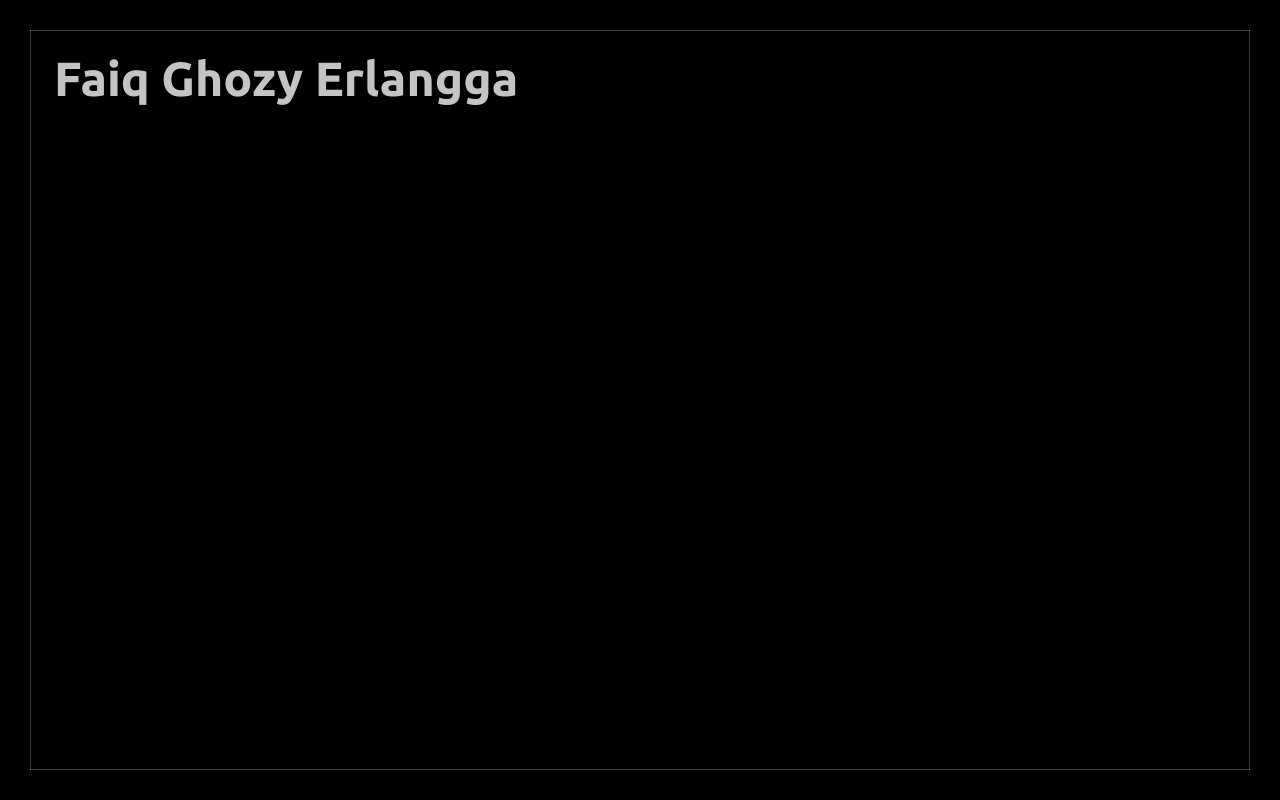
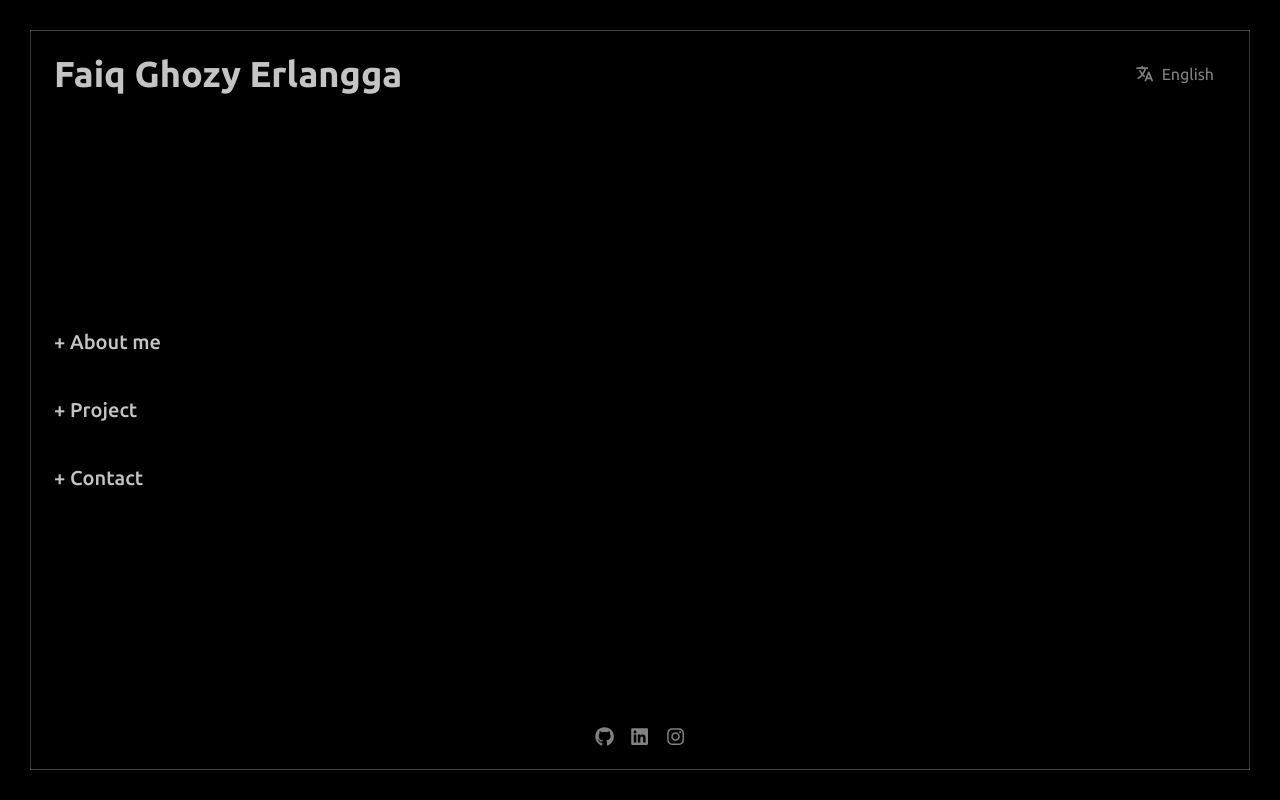
Before and after one commit to Faiq1818/Faiq1818.github.io, a React (Vite) app: page / in a window 1280 px wide. Built offline with nearby package versions, Linux system fonts and the light colour scheme.

Commit message:
changing something

```diff
--- /dev/null
+++ b/src/pages/home/bottomIcon.tsx
@@ -0,0 +1,13 @@
+import { FaGithub } from "react-icons/fa";
+import { FaLinkedin } from "react-icons/fa";
+import { FaInstagram } from "react-icons/fa";
+
+export default function BottomIcon() {
+  return (
+      <div className="mt-auto flex justify-center text-[#818181]">
+        <FaGithub size={"1.2em"} className="mx-2 hover:text-[#BABABA]"/>
+        <FaLinkedin size={"1.2em"} className="mx-2 hover:text-[#BABABA]"/>
+        <FaInstagram size={"1.2em"} className="mx-2 hover:text-[#BABABA]"/>
+      </div>
+  )
+}
--- /dev/null
+++ b/src/pages/home/middleBar.tsx
@@ -0,0 +1,9 @@
+export default function MiddleBar() {
+  return (
+      <div className="mt-auto flex flex-col">
+        <p className="text-xl my-5 text-[#c4c4c4] font-medium">+ About me</p>
+        <p className="text-xl my-5 text-[#c4c4c4] font-medium">+ Project</p>
+        <p className="text-xl my-5 text-[#c4c4c4] font-medium">+ Contact</p>
+      </div>
+  )
+}
--- a/src/pages/home/page.tsx
+++ b/src/pages/home/page.tsx
@@ -1,14 +1,14 @@
+import BottomIcon from './bottomIcon';
+import MiddleBar from './middleBar';
+import TopSection from './topSection';
+
 export default function Home() {
   return (
     <>
-      <div className="flex h-screen w-screen overflow-hidden bg-[#000000] p-6" style={{ border: "30px solid #000000", boxShadow: "inset 0 0 0 0.2px #ffffff"}}>
-        <div>
-          <div>
-            <p className="text-5xl font-semibold text-[#c4c4c4]">Faiq Ghozy Erlangga</p>
-          </div>
-          <div>
-          </div>
-        </div>
+      <div className="flex flex-col h-screen w-screen overflow-hidden bg-[#000000] p-6" style={{ border: "30px solid #000000", boxShadow: "inset 0 0 0 0.2px #ffffff"}}>
+          <TopSection/>
+          <MiddleBar/>
+          <BottomIcon/>
       </div>
     </>
   )
--- /dev/null
+++ b/src/pages/home/topSection.tsx
@@ -0,0 +1,13 @@
+import { IoLanguage } from "react-icons/io5";
+
+export default function TopSection() {
+  return (
+    <div className='flex flex-row justify-between'>
+      <p className="text-4xl font-semibold text-[#c4c4c4]">Faiq Ghozy Erlangga</p>
+      <div className="flex flex-row items-center text-[#818181] hover:text-[#BABABA]">
+        <IoLanguage size={"1.2em"}/>
+        <p className="ml-2 pr-3">English</p>
+      </div>
+    </div>
+  )
+}
```
